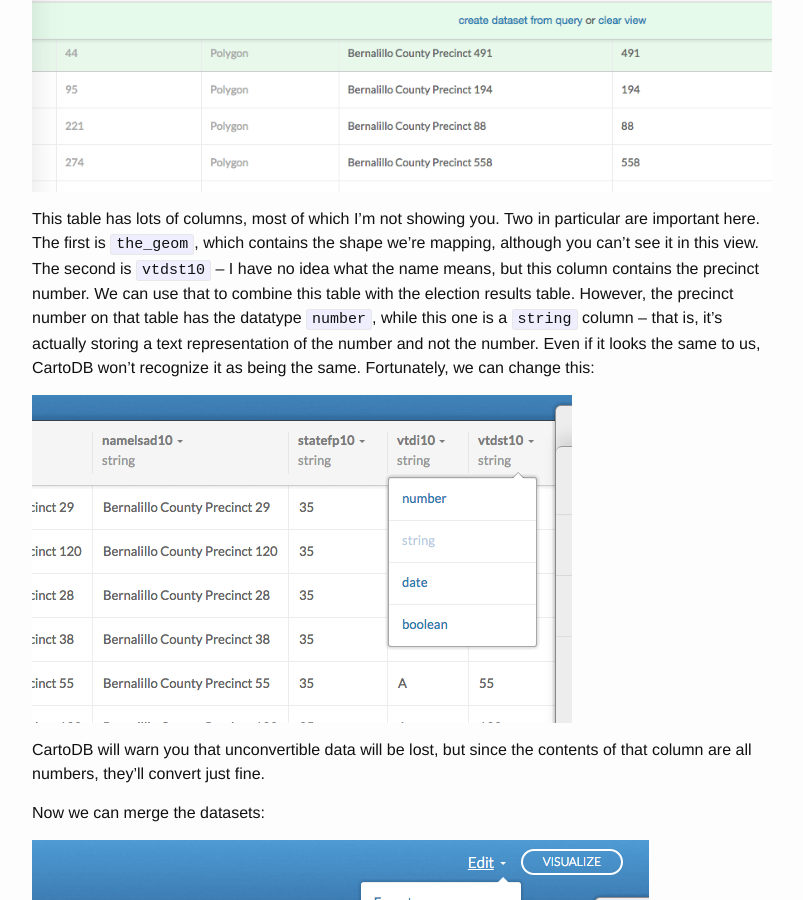
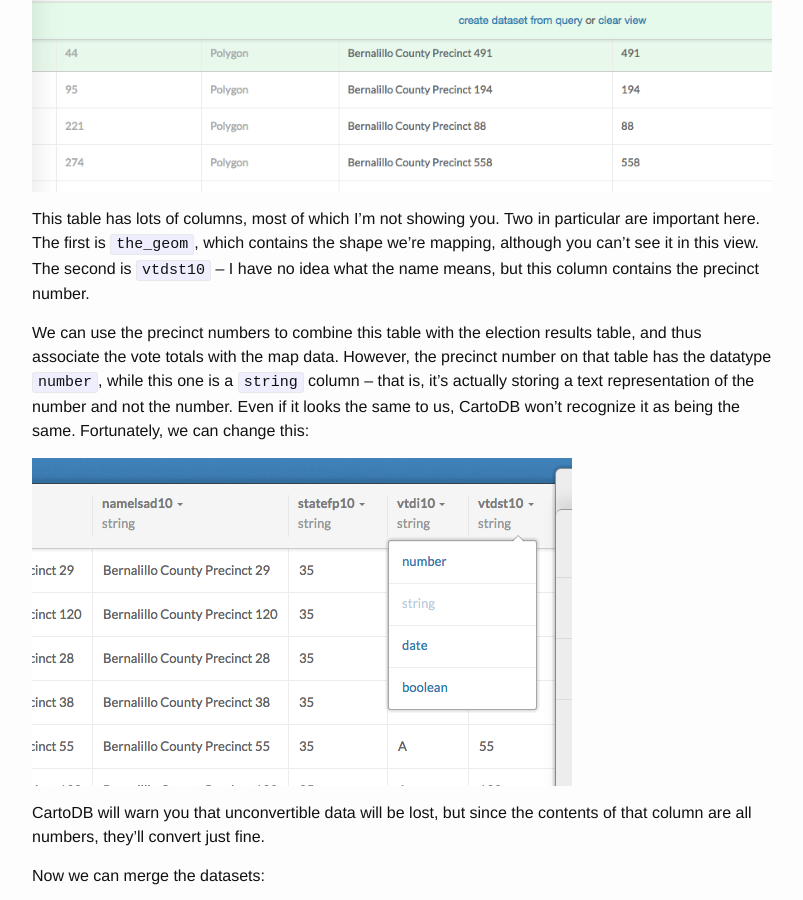
Before and after one commit to kyaroch/kyaroch.github.io, a Jekyll site: the page built from _posts/2016-06-09-cartodb-tutorial.md, in a window 1280 px wide and 900 px high, scrolled down 3715 px. Shown: the whole window, without its empty margins (238-1041 px from the left). Built offline with Jekyll 4.4.1, drawn with Linux system fonts in a browser that asks for light colours; comment, search, counter and statistics services are not loaded.

Commit message:
Add paragraph break

```diff
--- a/_posts/2016-06-09-cartodb-tutorial.md
+++ b/_posts/2016-06-09-cartodb-tutorial.md
@@ -73,7 +73,9 @@
 
 ![Viewing the shapefiles]({{ site.baseurl }}/assets/cartodb_new_shapefile_dataset.png)
 
-This table has lots of columns, most of which I'm not showing you. Two in particular are important here. The first is `the_geom`, which contains the shape we're mapping, although you can't see it in this view. The second is `vtdst10` – I have no idea what the name means, but this column contains the precinct number. We can use that to combine this table with the election results table. However, the precinct number on that table has the datatype `number`, while this one is a `string` column – that is, it's actually storing a text representation of the number and not the number. Even if it looks the same to us, CartoDB won't recognize it as being the same. Fortunately, we can change this:
+This table has lots of columns, most of which I'm not showing you. Two in particular are important here. The first is `the_geom`, which contains the shape we're mapping, although you can't see it in this view. The second is `vtdst10` – I have no idea what the name means, but this column contains the precinct number.
+
+We can use the precinct numbers to combine this table with the election results table, and thus associate the vote totals with the map data. However, the precinct number on that table has the datatype `number`, while this one is a `string` column – that is, it's actually storing a text representation of the number and not the number. Even if it looks the same to us, CartoDB won't recognize it as being the same. Fortunately, we can change this:
 
 ![Viewing the dataset]({{ site.baseurl }}/assets/cartodb_change_column_type.png)
 
```
